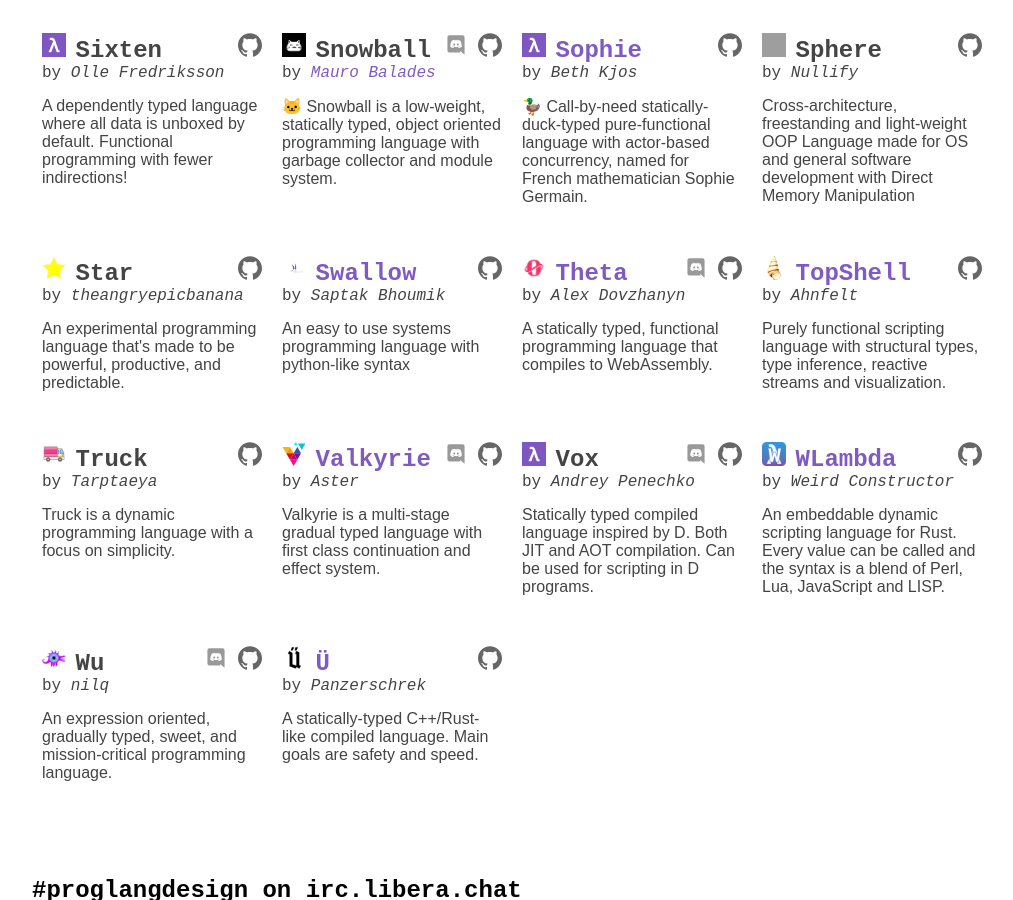
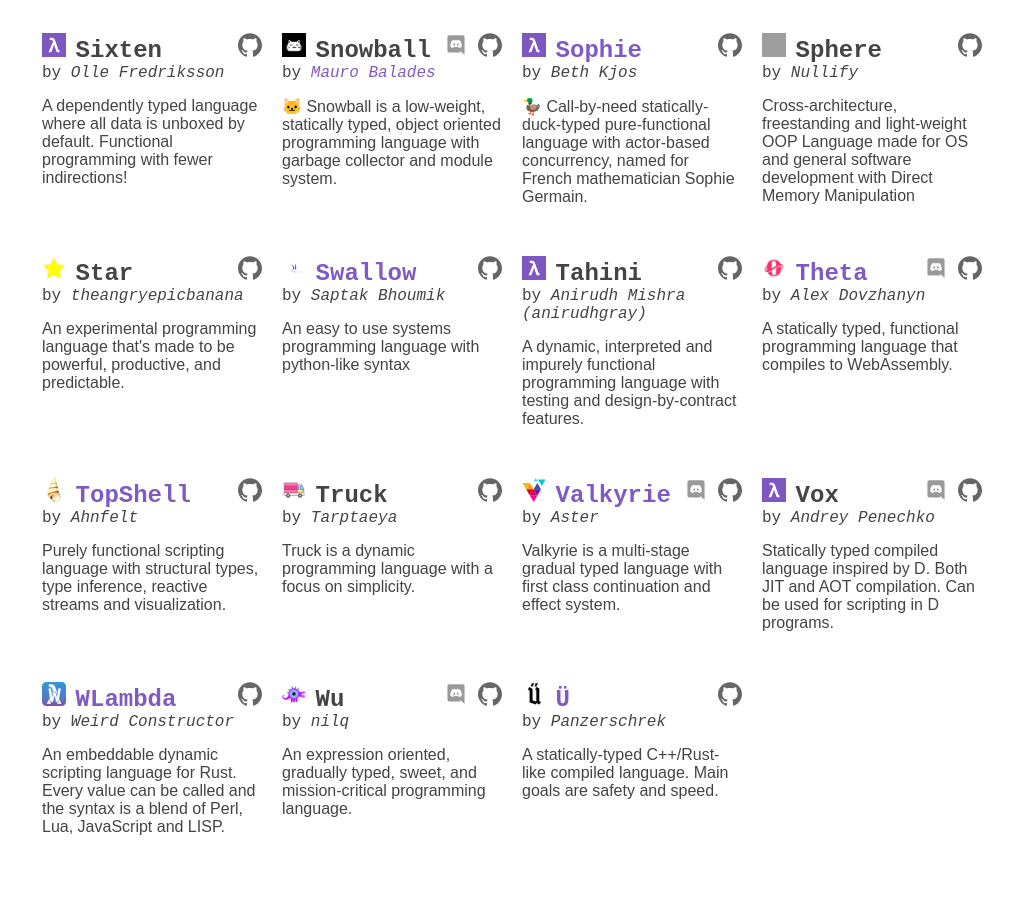
Before and after one commit to proglangdesign/proglangdesign.github.io, a Jekyll site: the page built from index.html, in a window 1280 px wide and 900 px high, scrolled down 3947 px. Shown: the whole window, without its empty margins (128-1141 px from the left). Built offline with Jekyll 4.4.1, drawn with Linux system fonts in a browser that asks for light colours; grey boxes are pictures that could not be loaded.

Commit message:
feat: added tahini

```diff
--- a/_data/projects.yml
+++ b/_data/projects.yml
@@ -745,6 +745,14 @@ Swallow:
   summary: >
     An easy to use systems programming language with python-like syntax
 
+Tahini:
+  github: anirudhgray/tahini-lang
+  author: Anirudh Mishra (anirudhgray)
+  summary: >
+    A dynamic, interpreted and impurely functional programming language with testing and design-by-contract features.
+  tags:
+    - interpreted
+
 Theta:
   website: https://dev.theta-lang.org
   github: ThetaLang/Theta
```
